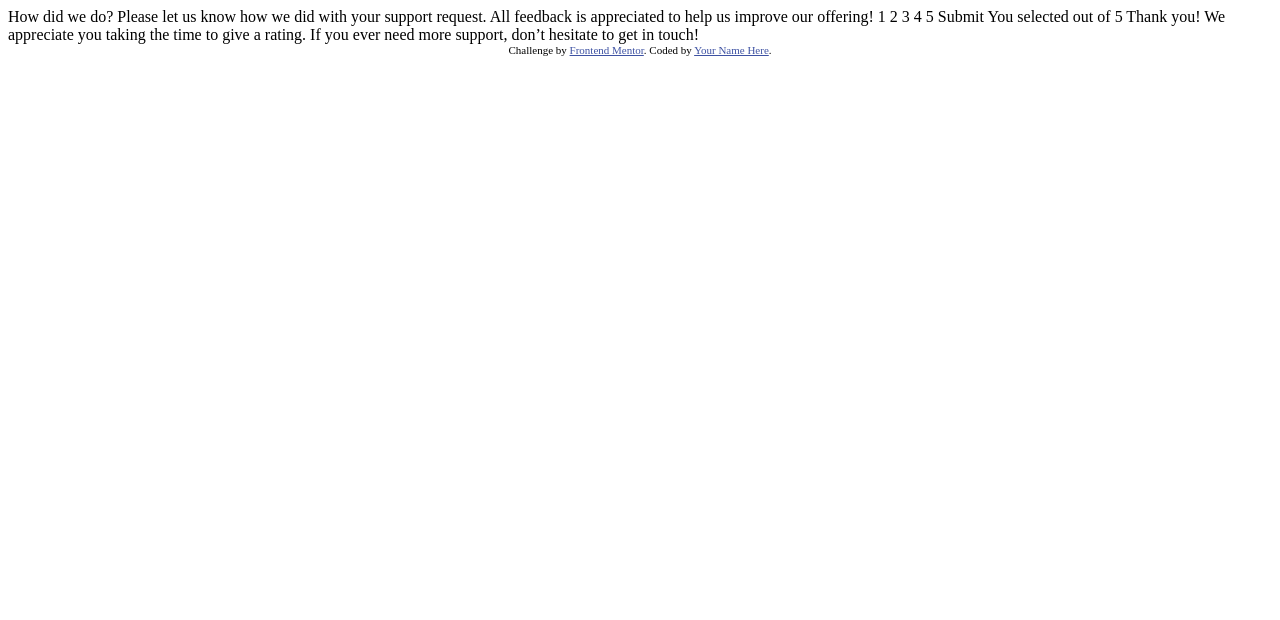
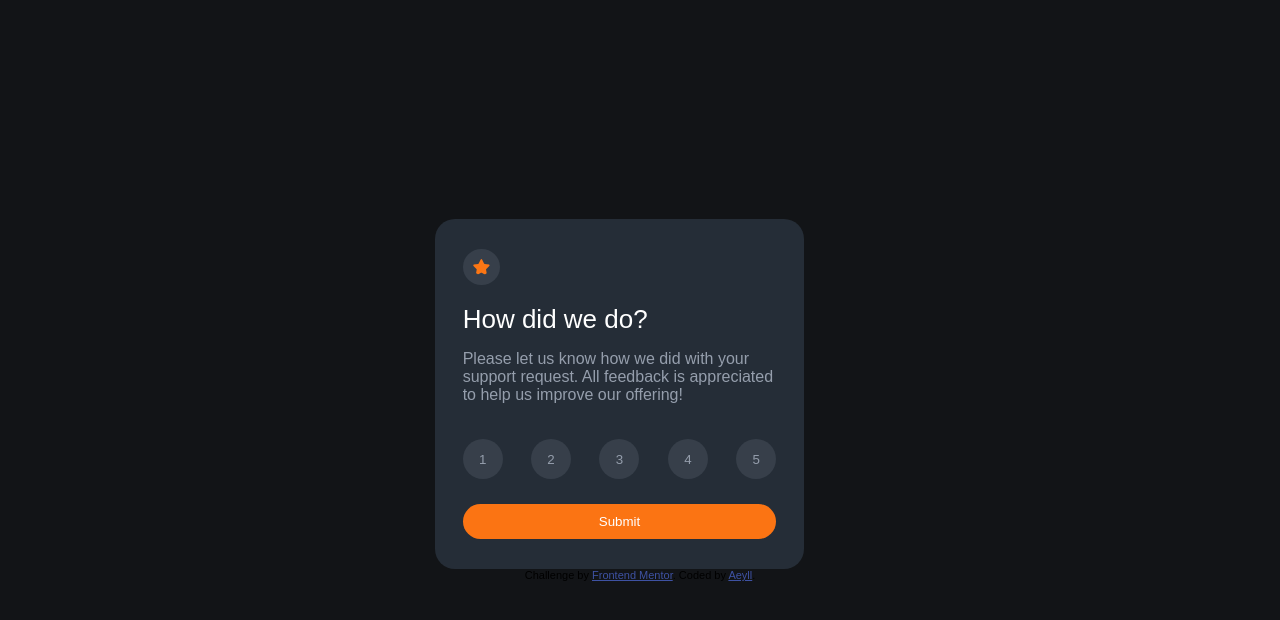
Before and after one commit to aeyll-11/Interactive-rating-component, a plain HTML site: page index.html in a window 1280 px wide. Drawn offline with Linux system fonts and the light colour scheme.

Commit message:
scc to css

```diff
--- a/index.html
+++ b/index.html
@@ -1,49 +1,77 @@
 <!DOCTYPE html>
 <html lang="en">
   <head>
-  <meta charset="UTF-8">
-  <meta name="viewport" content="width=device-width, initial-scale=1.0"> <!-- displays site properly based on user's device -->
+    <meta charset="UTF-8" />
+    <meta name="viewport" content="width=device-width, initial-scale=1.0" />
+    <!-- displays site properly based on user's device -->
 
-  <link rel="icon" type="image/png" sizes="32x32" href="./images/favicon-32x32.png">
-
+    <link
+      rel="icon"
+      type="image/png"
+      sizes="32x32"
+      href="./images/favicon-32x32.png"
+    />
+    <link rel="stylesheet" href="./style.css" />
     <title>Frontend Mentor | Interactive rating component</title>
 
     <!-- Feel free to remove these styles or customise in your own stylesheet 👍 -->
     <style>
-    .attribution { font-size: 11px; text-align: center; }
-    .attribution a { color: hsl(228, 45%, 44%); }
+      .attribution {
+        font-size: 11px;
+        text-align: center;
+      }
+      .attribution a {
+        color: hsl(228, 45%, 44%);
+      }
     </style>
   </head>
   <body>
+    <main>
+    <!-- Rating state start -->
+    <div class="rating">
+      <img src="./images/icon-star.svg" alt="">
+      <h1>How did we do?</h1>
 
-  <!-- Rating state start -->
+      <p>
+        Please let us know how we did with your support request. All feedback is
+        appreciated to help us improve our offering!
+      </p>
 
-  How did we do?
+      <div class="buttons">
+        <button type="button">1</button>
+        <button type="button">2</button>
+        <button type="button">3</button>
+        <button type="button">4</button>
+        <button type="button">5</button>
+      </div>
 
-  Please let us know how we did with your support request. All feedback is appreciated
-  to help us improve our offering!
-
-  1 2 3 4 5
-
-  Submit
-
+      <div class="submit">
+        <button type="submit" class="submit_button">Submit</button>
+      </div>
+    </div>
     <!-- Rating state end -->
 
     <!-- Thank you state start -->
 
-  You selected <!-- Add rating here --> out of 5
+    <div class="thanks">
+      <img src="/images/illustration-thank-you.svg" alt="" />
+      <div class="message">You selected <span></span> out of 5</div>
 
-  Thank you!
+      <h1>Thank you!</h1>
 
-  We appreciate you taking the time to give a rating. If you ever need more support,
-  don’t hesitate to get in touch!
-
+      <p>
+        We appreciate you taking the time to give a rating. If you ever need
+        more support, don’t hesitate to get in touch!
+      </p>
+    </div>
     <!-- Thank you state end -->
-
-
+    </main>
     <div class="attribution">
-    Challenge by <a href="https://www.frontendmentor.io?ref=challenge" target="_blank">Frontend Mentor</a>.
-    Coded by <a href="#">Your Name Here</a>.
+      Challenge by
+      <a href="https://www.frontendmentor.io?ref=challenge" target="_blank"
+        >Frontend Mentor</a
+      >. Coded by <a href="#">Aeyll</a>.
     </div>
   </body>
+  <script src="./index.js"></script>
 </html>
--- /dev/null
+++ b/index.js
@@ -0,0 +1,19 @@
+console.log('TEST')
+const submit = document.querySelector('.submit_button');
+const ratings = document.querySelector('.rating');
+const thanks = document.querySelector('.thanks');
+const buttons = document.querySelectorAll('.buttons > button');
+const span = document.querySelector('span');
+console.log(buttons)
+submit.addEventListener('click', () => {
+    ratings.style.display = 'none';
+    thanks.style.display = 'block';
+});
+
+buttons.forEach(button => {
+    button.addEventListener('click', function() {
+        buttons.forEach(btn => btn.classList.remove('active'));
+        this.classList.add('active');
+        span.innerHTML = this.innerHTML;
+    });
+});
--- /dev/null
+++ b/style.css
@@ -0,0 +1,137 @@
+* {
+    margin: 0;
+    padding: 0;
+    box-sizing: border-box;
+}
+
+:root {
+    /* Primary Color */
+
+    --Orange: hsl(25, 97%, 53%);
+
+    /* Neutral Color */
+
+    --White: hsl(0, 0%, 100%);
+    --Light-Grey: hsl(217, 12%, 63%);
+    --Medium-Grey: hsl(216, 12%, 54%, 0.2);
+    --Dark-Blue: hsl(213, 19%, 18%);
+    --Very-Dark-Blue: hsl(216, 12%, 8%);
+
+    /* Font */
+
+    --Font-family: "Overpass", sans-serif;
+  }
+
+/* // ### Typography  */
+@import url('https://fonts.googleapis.com/css2?family=Overpass:wght@400;700&display=swap');
+
+body {
+    font-family: var(--Font-family);
+    background-color: var(--Very-Dark-Blue);
+    width: 100%;
+    height: 100%;
+    min-height: 100vh;
+    display: grid;
+    place-content: center;
+    font-size: clamp(0.9rem, 3.5vw, 1rem);
+  }
+
+main {
+    display: grid;
+    place-items: center;
+    place-content: center;
+    background-color: var(--Dark-Blue);
+    width: 90%;
+    height: 350px;
+    max-width: 410px;
+    border-radius: 20px;
+}
+
+.rating{
+    width: 85%;
+    height: 100%;
+}
+.rating img{
+    border-width: 10px;
+    border-radius: 50%;
+    padding: 10px;
+    background-color: var(--Medium-Grey);
+}
+.thanks{
+    display: none;
+}
+
+h1 {
+    margin: 15px 0;
+    color: var(--White);
+    font-weight: 300;
+    font-size: 26px;
+}
+
+p {
+    color: var(--Light-Grey);
+}
+
+.buttons {
+    display: flex;
+    justify-content: space-between;
+    margin: 35px 0 25px 0;
+}
+
+.buttons button{
+   background-color: var(--Medium-Grey);
+   border: none;
+   border-radius: 50%;
+   height: 40px;
+   width: 40px;
+   color: var(--Light-Grey);
+   transition: 0.5s ease-in-out;
+}
+
+.buttons button:hover{
+    background-color: var(--Orange);
+    color: var(--White);
+    transition: ease-in-out 0.5s;
+}
+
+.buttons button.active {
+    background-color: var(--Light-Grey);
+    color: var(--White);
+    border: none;
+}
+.submit_button{
+    background-color: var(--Orange);
+    color: var(--White);
+    border: none;
+    width: 100%;
+    padding: 10px;
+    border-radius: 25px;
+    transition: 0.5s ease-in-out;
+}
+
+.submit_button:hover{
+    background-color: var(--White);
+    color: var(--Orange);
+    transition: 0.5s ease-in-out;
+}
+
+.thanks {
+    display: grid;
+    place-items: center;
+    width: 85%;
+    height: 96%;
+    text-align: center;
+    display: none;
+}
+.thanks img {
+    width: 40%;
+}
+.message {
+    padding: 5px 8px;
+    border-radius: 20px;
+    color: var(--Orange);
+    background-color: var(--Medium-Grey);
+    margin: 25px 0;
+    width: 60%;
+    display: inline-block;
+}
```
Lines whose indentation alone changed are shown as unchanged.
